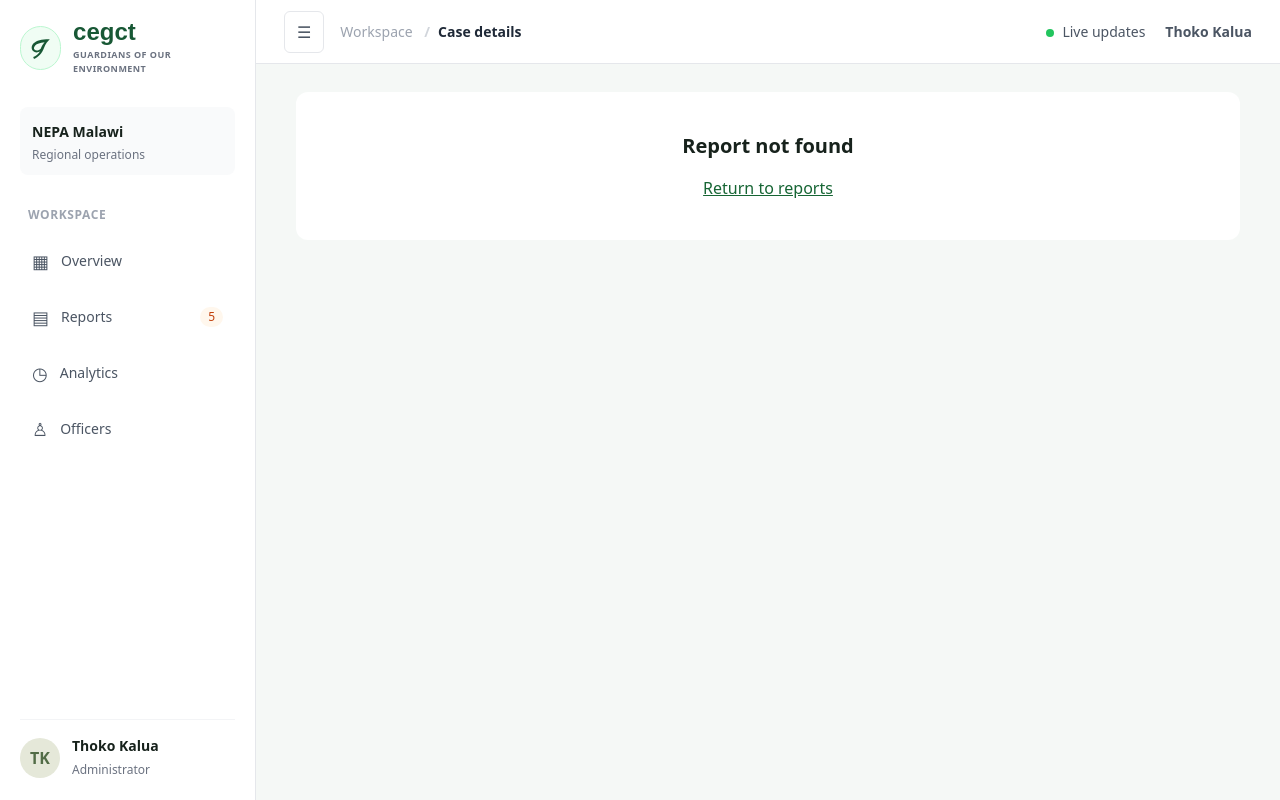
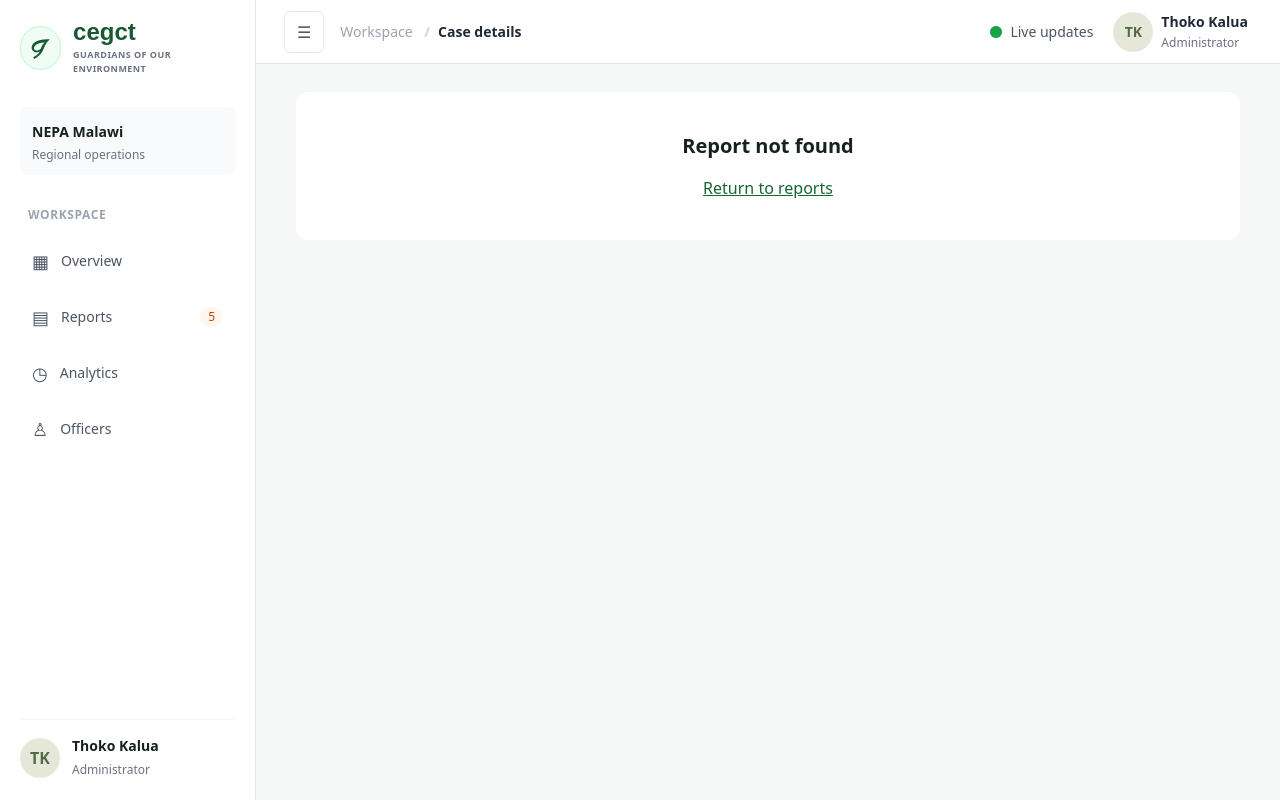
Before and after one commit to alexmwalec/cegct-admin-web, a React (Create React App) app: page /report/1 in a window 1280 px wide. Built offline with nearby package versions, Linux system fonts and the light colour scheme.

Commit message:
Implementing logut on Profile avatar and replacing hardcoded dates

```diff
--- a/src/components/layout/AdminLayout.js
+++ b/src/components/layout/AdminLayout.js
@@ -1,5 +1,5 @@
 import React, { useState } from "react";
-import { Link, useLocation } from "react-router-dom";
+import { Link, useLocation, useNavigate } from "react-router-dom";
 import Brand from "../Brand";
 import { useDashboard } from "../../lib/AppContext";
 
@@ -12,7 +12,9 @@ const menu = [
 
 const AdminLayout = ({ title, children }) => {
   const [open, setOpen] = useState(() => window.innerWidth >= 1024);
+  const [profileOpen, setProfileOpen] = useState(false);
   const location = useLocation();
+  const navigate = useNavigate();
   const { reports } = useDashboard();
 
   return (
@@ -87,12 +89,44 @@ const AdminLayout = ({ title, children }) => {
               <b className="text-gray-800">{title}</b>
             </span>
           </div>
-          <div className="hidden items-center gap-5 text-sm text-gray-600 sm:flex">
-            <span>
-              <i className="mr-2 inline-block h-2 w-2 rounded-full bg-green-500" />
+          <div className="flex items-center gap-4 text-sm text-gray-600">
+            <span className="hidden items-center gap-2 sm:flex">
+              <span className="relative flex h-3 w-3" aria-hidden="true">
+                <span className="absolute inline-flex h-full w-full animate-ping rounded-full bg-green-400 opacity-75" />
+                <span className="relative inline-flex h-3 w-3 rounded-full bg-green-600" />
+              </span>
               Live updates
             </span>
-            <span className="font-semibold">Thoko Kalua</span>
+            <div className="relative">
+              <button
+                aria-label="Open profile menu"
+                aria-expanded={profileOpen}
+                className="flex items-center gap-2 rounded-full p-1 hover:bg-gray-50 focus:outline-none focus:ring-2 focus:ring-green-700"
+                onClick={() => setProfileOpen((current) => !current)}
+              >
+                <span className="grid h-10 w-10 place-items-center rounded-full bg-[#e5e8d9] font-bold text-[#526c46]">
+                  TK
+                </span>
+                <span className="hidden text-left sm:block">
+                  <b className="block text-sm text-gray-800">Thoko Kalua</b>
+                  <small className="text-xs text-gray-500">Administrator</small>
+                </span>
+              </button>
+              {profileOpen && (
+                <div className="absolute right-0 top-full z-20 mt-2 w-48 rounded-lg border border-gray-200 bg-white p-2 shadow-lg">
+                  <p className="px-3 py-2 text-xs text-gray-500">Signed in as administrator</p>
+                  <button
+                    className="w-full rounded-md px-3 py-2 text-left text-sm font-semibold text-red-700 hover:bg-red-50"
+                    onClick={() => {
+                      setProfileOpen(false);
+                      navigate("/login");
+                    }}
+                  >
+                    Log out
+                  </button>
+                </div>
+              )}
+            </div>
           </div>
         </header>
         <div className="mx-auto max-w-[1500px] px-4 py-7 sm:px-7 lg:px-10">
--- a/src/components/reports/ReportDetailModal.js
+++ b/src/components/reports/ReportDetailModal.js
@@ -1,4 +1,4 @@
-import React, { useState } from "react";
+import React, { useEffect, useState } from "react";
 import { Link, useNavigate, useParams } from "react-router-dom";
 import AdminLayout from "../layout/AdminLayout";
 import StatusBadge from "../ui/StatusBadge";
@@ -13,6 +13,11 @@ const ReportDetailModal = () => {
   const report = reports.find((item) => item.id === id);
   const [note, setNote] = useState("");
   const [notes, setNotes] = useState([]);
+  const [selectedStatus, setSelectedStatus] = useState(report?.status || "SUBMITTED");
+
+  useEffect(() => {
+    if (report) setSelectedStatus(report.status);
+  }, [report?.id, report?.status]);
 
   if (!report)
     return (
@@ -30,12 +35,26 @@ const ReportDetailModal = () => {
     );
 
   const addNote = () => {
-    if (!note.trim()) return;
+    const trimmedNote = note.trim();
+    const statusChanged = selectedStatus !== report.status;
+    if (!trimmedNote && !statusChanged) return;
+    updateReport(report.id, { status: selectedStatus });
+    if (trimmedNote) {
+      setNotes((items) => [
+        { text: trimmedNote, date: new Date().toLocaleString() },
+        ...items,
+      ]);
+    }
+    setNote("");
+  };
+
+  const resolveCase = () => {
+    updateReport(report.id, { status: "RESOLVED" });
+    setSelectedStatus("RESOLVED");
     setNotes((items) => [
-      { text: note.trim(), date: new Date().toLocaleString() },
+      { text: "Case marked as resolved.", date: new Date().toLocaleString() },
       ...items,
     ]);
-    setNote("");
   };
 
   return (
@@ -96,10 +115,8 @@ const ReportDetailModal = () => {
             Case status
             <select
               className="mt-2 block h-11 w-full rounded-lg border border-gray-300 bg-white px-3 text-sm"
-              value={report.status}
-              onChange={(event) =>
-                updateReport(report.id, { status: event.target.value })
-              }
+              value={selectedStatus}
+              onChange={(event) => setSelectedStatus(event.target.value)}
             >
               {statusOptions.map((value) => (
                 <option key={value} value={value}>
@@ -153,11 +170,20 @@ const ReportDetailModal = () => {
           placeholder="Add an update to this case…"
         />
         <button
-          className="mt-3 rounded-lg bg-[#185835] px-5 py-3 text-sm font-semibold text-white"
+          className="mt-3 rounded-lg bg-[#185835] px-5 py-3 text-base font-semibold text-white disabled:cursor-not-allowed disabled:opacity-50"
+          disabled={!note.trim() && selectedStatus === report.status}
           onClick={addNote}
         >
           Post update
         </button>
+        {report.status !== "RESOLVED" && report.status !== "REJECTED" && (
+          <button
+            className="ml-3 mt-3 rounded-lg border border-green-800 px-5 py-3 text-base font-semibold text-green-900 hover:bg-green-50"
+            onClick={resolveCase}
+          >
+            Mark as resolved
+          </button>
+        )}
       </div>
     </AdminLayout>
   );
--- a/src/pages/dashboard.js
+++ b/src/pages/dashboard.js
@@ -8,6 +8,15 @@ import { useDashboard } from "../lib/AppContext";
 
 const Dashboard = () => {
   const { reports } = useDashboard();
+  const today = new Intl.DateTimeFormat("en-US", {
+    weekday: "long",
+    month: "long",
+    day: "numeric",
+    year: "numeric",
+    timeZone: "Africa/Blantyre",
+  })
+    .format(new Date())
+    .toUpperCase();
   const pending = reports.filter((report) =>
     ["SUBMITTED", "UNDER_REVIEW"].includes(report.status),
   ).length;
@@ -23,7 +32,7 @@ const Dashboard = () => {
       <div className="mb-7 flex flex-wrap items-end justify-between gap-4">
         <div>
           <p className="text-xs font-bold tracking-widest text-gray-500">
-            THURSDAY, OCTOBER 9, 2026
+            {today}
           </p>
           <h1 className="my-2 font-['Manrope',sans-serif] text-3xl font-bold tracking-tight text-gray-900 sm:text-4xl">
             Good morning, Thoko <span className="text-green-700"></span>
@@ -36,7 +45,7 @@ const Dashboard = () => {
           className="rounded-lg bg-[#185835] px-5 py-3 text-sm font-semibold text-white hover:bg-[#12472a]"
           to="/reports"
         >
-          View reports queue <span className="ml-2">→</span>
+          View reports<span className="ml-2">→</span>
         </Link>
       </div>
       <div className="mb-5 grid gap-4 sm:grid-cols-2 xl:grid-cols-4">
```
